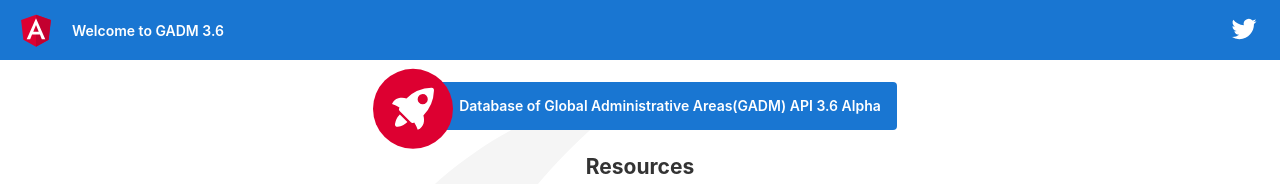
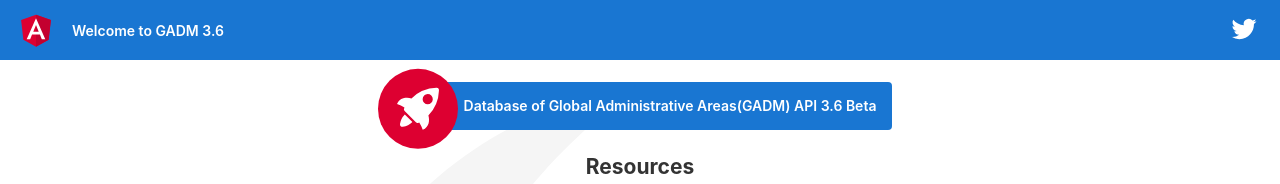
Before and after one commit to ajharulabedeen/gadm-api-frontend, an Angular app: page / in a window 1280 px wide. Shown: the top 184 px of the page. Built offline with nearby package versions, Linux system fonts and the light colour scheme.

Commit message:
version update!

```diff
--- a/src/app/app.component.html
+++ b/src/app/app.component.html
@@ -329,7 +329,7 @@
       </g>
     </svg>
 
-    <span>Database of Global Administrative Areas(GADM) API 3.6 Alpha</span>
+    <span>Database of Global Administrative Areas(GADM) API 3.6 Beta</span>
 
     <svg id="rocket-smoke" alt="Rocket Ship Smoke" xmlns="http://www.w3.org/2000/svg" width="516.119" height="1083.632"
          viewBox="0 0 516.119 1083.632">
```
